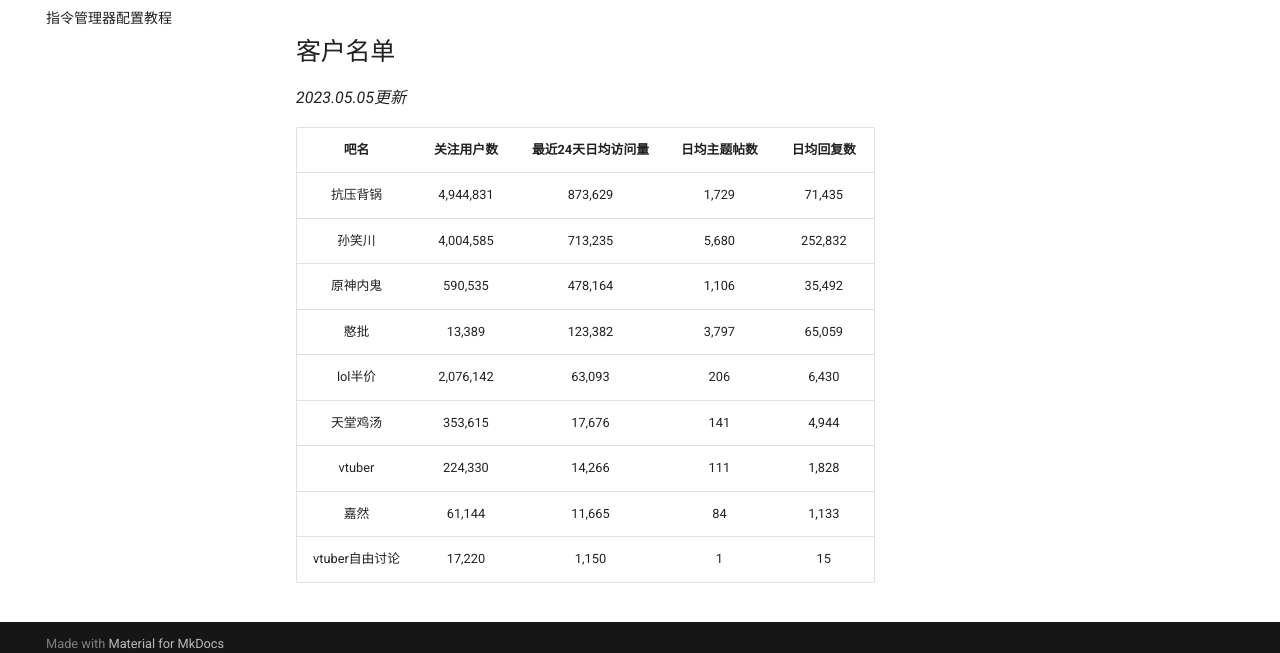
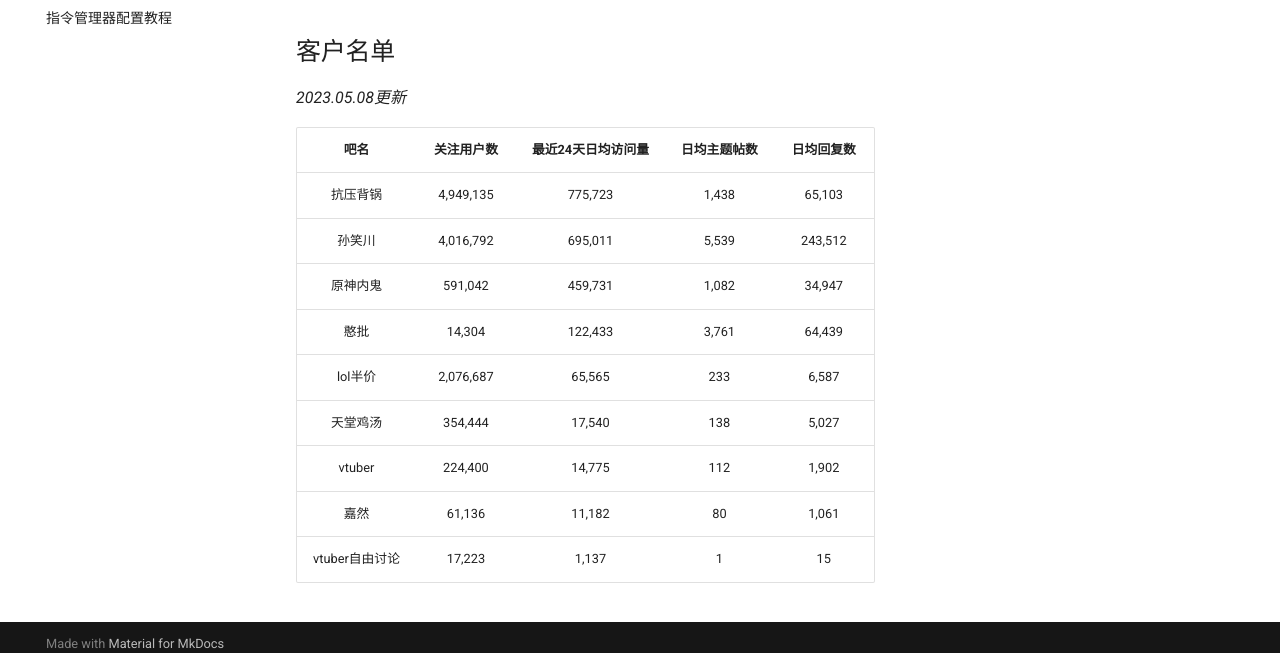
Before and after one commit to lumina37/aiotieba-reviewer, an MkDocs documentation site: the page built from docs/index.md, in a window 1280 px wide and 900 px high, scrolled down 617 px. Shown: the part 233-886 px from the top of the window. Built offline with MkDocs 1.6.1 and Material for MkDocs 9.7.7, drawn with Linux system fonts in a browser that asks for light colours; comment, search, counter and statistics services are not loaded.

```diff
--- a/docs/index.md
+++ b/docs/index.md
@@ -25,16 +25,16 @@ pip install .
 
 ## 客户名单
 
-*2023.05.05更新*
+*2023.05.08更新*
 
 |      吧名      | 关注用户数 | 最近24天日均访问量 | 日均主题帖数 | 日均回复数 |
 | :------------: | :--------: | :----------------: | :----------: | :--------: |
-|    抗压背锅    | 4,944,831  |      873,629       |    1,729     |   71,435   |
-|     孙笑川     | 4,004,585  |      713,235       |    5,680     |  252,832   |
-|    原神内鬼    |  590,535   |      478,164       |    1,106     |   35,492   |
-|      憨批      |   13,389   |      123,382       |    3,797     |   65,059   |
-|    lol半价     | 2,076,142  |       63,093       |     206      |   6,430    |
-|    天堂鸡汤    |  353,615   |       17,676       |     141      |   4,944    |
-|     vtuber     |  224,330   |       14,266       |     111      |   1,828    |
-|      嘉然      |   61,144   |       11,665       |      84      |   1,133    |
-| vtuber自由讨论 |   17,220   |       1,150        |      1       |     15     |
+|    抗压背锅    | 4,949,135  |      775,723       |    1,438     |   65,103   |
+|     孙笑川     | 4,016,792  |      695,011       |    5,539     |  243,512   |
+|    原神内鬼    |  591,042   |      459,731       |    1,082     |   34,947   |
+|      憨批      |   14,304   |      122,433       |    3,761     |   64,439   |
+|    lol半价     | 2,076,687  |       65,565       |     233      |   6,587    |
+|    天堂鸡汤    |  354,444   |       17,540       |     138      |   5,027    |
+|     vtuber     |  224,400   |       14,775       |     112      |   1,902    |
+|      嘉然      |   61,136   |       11,182       |      80      |   1,061    |
+| vtuber自由讨论 |   17,223   |       1,137        |      1       |     15     |
```
Also changed, not shown: README.md (+10 -10 lines).
